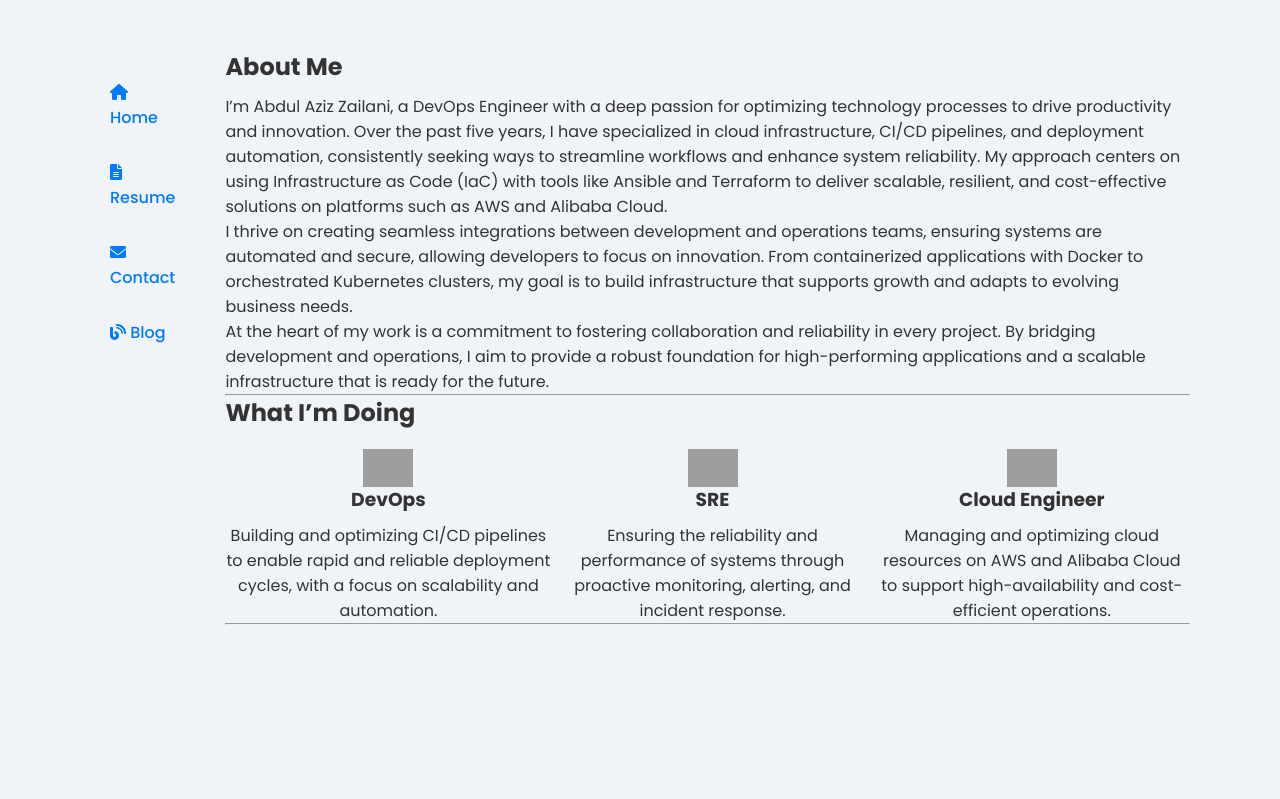
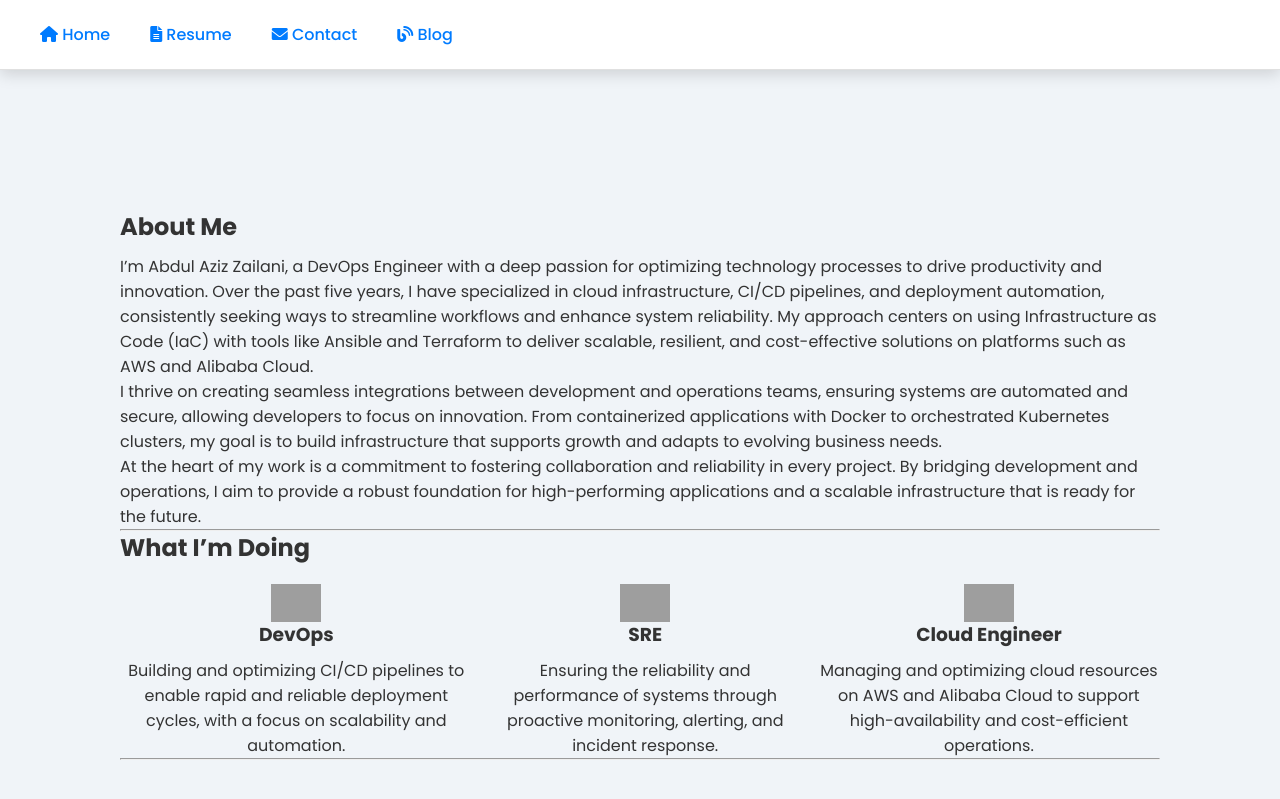
Before and after one commit to azizzailani/azizzailani.github.io, a Jekyll site: the page built from index.md, in a window 1280 px wide. Shown: the top 799 px of the page. Built offline with Jekyll 4.4.1, drawn with Linux system fonts in a browser that asks for light colours; grey boxes are pictures that could not be loaded.

Commit message:
style.css: Refactor layout styles for header, sidebar, and main content

```diff
--- a/assets/css/style.css
+++ b/assets/css/style.css
@@ -14,8 +14,8 @@
     --spacing-large: 30px;
     --max-width-content: 1100px;
     --min-height-content: 85vh;
-    --sidebar-width: 250px;
-    --content-width: 800px;
+    --header-height: 70px;
+    --content-width: 100%;
 }
 
 /* Reset dasar */
@@ -33,71 +33,68 @@ body {
     color: var(--secondary-color);
     background-color: var(--background-color);
     display: flex;
-    justify-content: center;
-    align-items: flex-start;
-    padding: var(--spacing-large);
+    flex-direction: column;
+    align-items: center;
     min-height: 100vh;
 }
 
-/* Kontainer utama */
-.container {
+/* Header horizontal */
+header {
+    width: 100%;
+    background-color: var(--box-background);
+    border-bottom: 1px solid var(--border-color);
+    box-shadow: 0 4px 15px rgba(0, 0, 0, 0.15);
+    padding: var(--spacing-small) var(--spacing-large);
+    height: var(--header-height);
     display: flex;
-    position: absolute;
-    top: 50px;
-    left: 50%;
-    transform: translateX(-50%);
-    flex-direction: row;
-    max-width: var(--max-width-content);
-    gap: var(--spacing-large);
-    margin: auto;
-    width: 100%;
+    align-items: center;
+    justify-content: space-between;
+    position: fixed;
+    top: 0;
+    left: 0;
+    z-index: 1000;
 }
 
-/* Sidebar / Header */
-.sidebar {
-    width: var(--sidebar-width);
-    /* Tetapkan lebar tetap */
-    background-color: var(--box-background);
-    border: 1px solid var(--border-color);
-    border-radius: 8px;
-    box-shadow: 0 4px 15px rgba(0, 0, 0, 0.15);
-    padding: var(--spacing-medium);
-    position: sticky;
-    top: 20px;
-    height: var(--min-height-content);
+/* Navigasi di Header */
+header nav {
+    display: flex;
+    gap: var(--spacing-medium);
 }
 
-/* Navigasi */
-nav {
-    display: flex;
-    flex-direction: column;
-    gap: var(--spacing-small);
-    margin-top: var(--spacing-medium);
-}
-
-nav a {
+header nav a {
     color: var(--primary-color);
     text-decoration: none;
     font-weight: 500;
-    padding: var(--spacing-small) var(--spacing-medium);
+    padding: var(--spacing-small);
     border-radius: 5px;
     transition: background 0.3s, transform 0.3s;
 }
 
-nav a:hover {
+header nav a:hover {
     background: rgba(0, 123, 255, 0.1);
     transform: scale(1.05);
+}
+
+/* Kontainer utama untuk Konten */
+.container {
+    display: flex;
+    flex-direction: column;
+    width: 100%;
+    max-width: var(--max-width-content);
+    margin: auto;
+    padding: calc(var(--header-height) + var(--spacing-large)) var(--spacing-large) var(--spacing-large) var(--spacing-large);
+    /* Mulai setelah header, dengan padding */
+    box-sizing: border-box;
 }
 
 /* Konten Utama */
 .main-content {
     width: var(--content-width);
-    /* Tetapkan lebar tetap */
     background-color: var(--box-background);
     padding: var(--spacing-large);
     border-radius: 8px;
     box-shadow: 0 4px 15px rgba(0, 0, 0, 0.15);
-    height: var(--min-height-content);
+    min-height: var(--min-height-content);
     overflow: auto;
 }
 
@@ -158,24 +155,24 @@ p:hover {
 
 /* Responsif */
 @media (max-width: 768px) {
-    .container {
+    header {
         flex-direction: column;
         align-items: center;
-        top: 20px;
-        transform: none;
-        width: 100%;
         padding: var(--spacing-medium);
+        height: auto;
     }
 
-    .sidebar,
+    header nav {
+        flex-direction: row;
+        flex-wrap: wrap;
+        justify-content: center;
+    }
+
+    .container {
+        padding: calc(var(--header-height) + var(--spacing-medium)) var(--spacing-medium);
+    }
+
     .main-content {
         width: 100%;
-        height: auto;
-        min-height: 75vh;
-    }
-
-    nav {
-        flex-direction: row;
-        justify-content: center;
     }
 }
```
